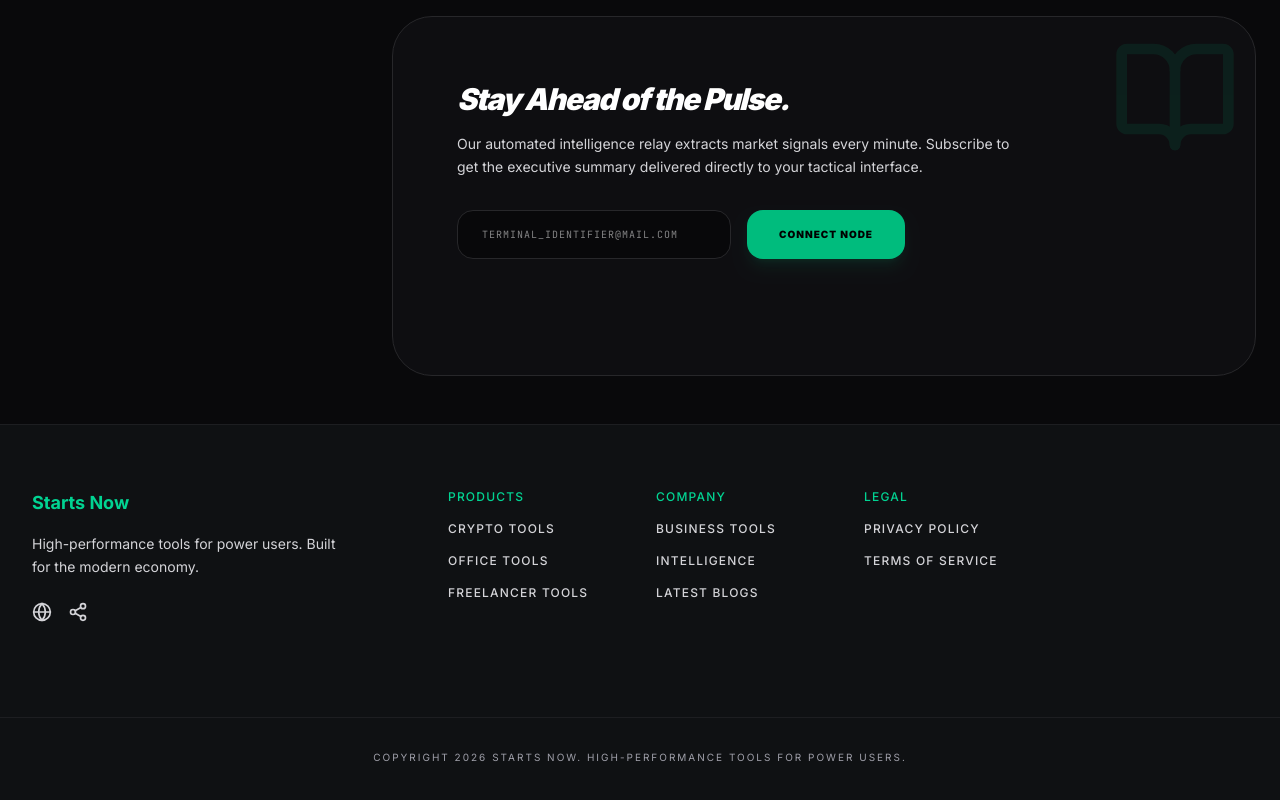
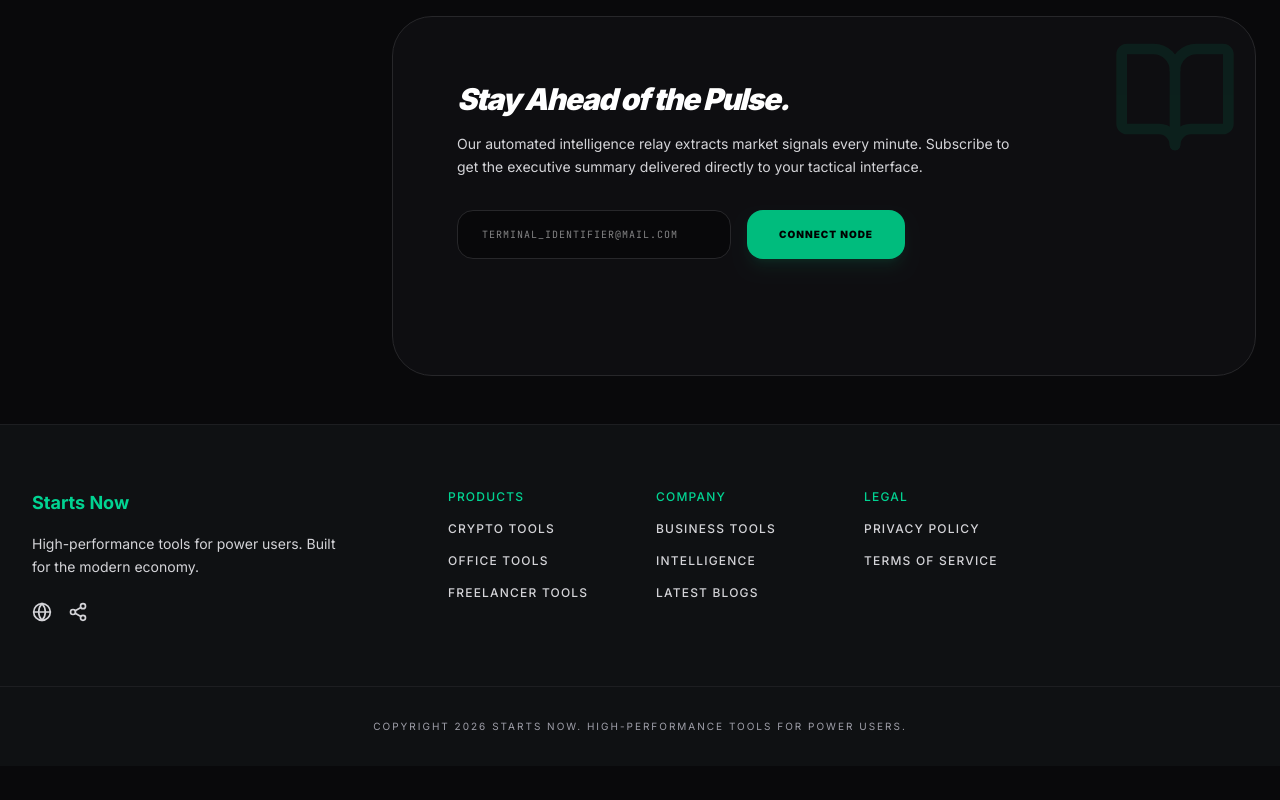
Before and after one commit to Muhammad-Nouman-09/Starts-Now-Online1, a Next.js app: page /blog in a window 1280 px wide. Shown: the part 2192-2992 px from the top of the page. After the commit the page ends 2958 px from the top, so only its background shows below. Built offline with nearby package versions, Linux system fonts and the light colour scheme; no server answers.

Commit message:
newcheck

```diff
--- a/app/blog/[id]/page.tsx
+++ b/app/blog/[id]/page.tsx
@@ -43,8 +43,12 @@ export default async function BlogPostDetailPage({ params }: { params: Promise<{
                   </div>
                </div>
                <div className="flex gap-4">
-                  <button className="flex-1 md:flex-none p-3 bg-zinc-900 rounded-xl border border-zinc-800 hover:text-emerald-500 transition-all flex items-center justify-center"><Share2 className="w-4 h-4" /></button>
-                  <button className="flex-1 md:flex-none p-3 bg-zinc-900 rounded-xl border border-zinc-800 hover:text-indigo-500 transition-all flex items-center justify-center"><MessageSquare className="w-4 h-4" /></button>
+                  <button className="flex-1 md:flex-none p-3 bg-zinc-900 rounded-xl border border-zinc-800 hover:text-emerald-500 transition-all flex items-center justify-center" aria-label="Open menu">
+                    <Share2 className="w-4 h-4" />
+                  </button>
+                  <button className="flex-1 md:flex-none p-3 bg-zinc-900 rounded-xl border border-zinc-800 hover:text-indigo-500 transition-all flex items-center justify-center" aria-label="Comment">
+                    <MessageSquare className="w-4 h-4" />
+                  </button>
                </div>
             </div>
           </header>
--- a/app/blog/page.tsx
+++ b/app/blog/page.tsx
@@ -58,10 +58,10 @@ export default function BlogPage() {
                    Intelligence Sectors
                 </h3>
                 <div className="flex gap-1 lg:hidden">
-                  <button onClick={() => scrollSectors('left')} className="w-6 h-6 rounded-full border border-zinc-800 flex items-center justify-center text-zinc-400 hover:text-emerald-500 transition-colors bg-zinc-950">
+                  <button onClick={() => scrollSectors('left')} className="w-6 h-6 rounded-full border border-zinc-800 flex items-center justify-center text-zinc-400 hover:text-emerald-500 transition-colors bg-zinc-950" aria-label="Scroll left">
                     <ChevronLeft className="w-3 h-3" />
                   </button>
-                  <button onClick={() => scrollSectors('right')} className="w-6 h-6 rounded-full border border-zinc-800 flex items-center justify-center text-zinc-400 hover:text-emerald-500 transition-colors bg-zinc-950">
+                  <button onClick={() => scrollSectors('right')} className="w-6 h-6 rounded-full border border-zinc-800 flex items-center justify-center text-zinc-400 hover:text-emerald-500 transition-colors bg-zinc-950" aria-label="Scroll right">
                     <ChevronRight className="w-3 h-3" />
                   </button>
                 </div>
--- a/app/calculator/page.tsx
+++ b/app/calculator/page.tsx
@@ -134,6 +134,7 @@ export default function ProfitCalculatorPage() {
                 <button
                   onClick={() => setBuyPrice(selectedCoin.usdPrice)}
                   className="text-[9px] uppercase tracking-tighter text-zinc-700 hover:text-emerald-500 transition-colors font-bold ml-2"
+                  aria-label="Set to Current Market Price"
                 >
                   Set to Current Market Price
                 </button>
@@ -157,6 +158,7 @@ export default function ProfitCalculatorPage() {
                        key={p}
                        onClick={() => setSellPrice(buyPrice * (1 + p/100))}
                        className="text-[9px] uppercase tracking-tighter text-zinc-700 hover:text-white transition-colors font-bold"
+                       aria-label={`Set exit price to ${p}% above entry price`}
                      >
                        +{p}%
                      </button>
--- a/app/login/page.tsx
+++ b/app/login/page.tsx
@@ -173,7 +173,8 @@ export default function LoginPage() {
 
             <button
               disabled={isLoading}
-              className="w-full bg-emerald-400 hover:bg-emerald-300 text-zinc-950 font-bold py-3 rounded-xl transition-all active:scale-95 flex items-center justify-center gap-2 group disabled:opacity-50 disabled:active:scale-100"
+              aria-label="Submit login form"
+              className="w-full bg-emerald-400 hover:bg-emerald-300 text-zinc-950 font-bold py-3 rounded-xl transition-all active:scale-95 flex items-center justify-center gap-2 group disabled:opacity-50 disabled:active:scale-100 "
             >
               {isLoading ? (
                 <div className="w-5 h-5 border-2 border-zinc-950 border-t-transparent rounded-full animate-spin" />
@@ -200,7 +201,8 @@ export default function LoginPage() {
               type="button"
               onClick={handleGoogleSignIn}
               disabled={providerLoading !== null}
-              className="flex w-full items-center justify-center gap-3 bg-zinc-950 border border-zinc-800 hover:border-zinc-700 py-2.5 rounded-xl transition-all group disabled:opacity-50"
+              aria-label="Sign in with Google"
+              className="flex w-full items-center justify-center gap-3 bg-zinc-950 border border-zinc-800 hover:border-zinc-700 py-2.5 rounded-xl transition-all group disabled:opacity-50 "
             >
               {providerLoading === "google" ? (
                 <div className="w-4 h-4 border-2 border-zinc-500 border-t-transparent rounded-full animate-spin" />
--- a/components/Footer.tsx
+++ b/components/Footer.tsx
@@ -3,45 +3,46 @@ import { Globe, Share2 } from "lucide-react";
 
 export default function Footer() {
   return (
-    <footer className="mt-auto min-h-[540px] md:min-h-[360px] w-full shrink-0 border-t border-zinc-800/60 bg-[#0F1113] flex flex-col">
-      <div className="grid grid-cols-2 md:grid-cols-4 lg:grid-cols-6 gap-8 px-6 md:px-8 py-16 max-w-7xl mx-auto w-full flex-1">
-        <div className="col-span-2 min-h-[164px]">
+   <footer className="w-full border-t border-zinc-800/60 bg-[#0F1113]">
+  <div className="grid grid-cols-2 md:grid-cols-4 lg:grid-cols-6 gap-8 px-6 md:px-8 py-16 max-w-7xl mx-auto w-full">
+
+    <div className="col-span-2">
       <span className="text-lg font-bold text-emerald-400 block mb-4">Starts Now</span>
       <p className="text-zinc-300 text-sm max-w-xs mb-6 leading-relaxed">
         High-performance tools for power users. Built for the modern economy.
       </p>
       <div className="flex gap-4">
-            <a href="#" aria-label="Visit our website" className="text-zinc-300 hover:text-emerald-400 transition-colors">
+        <a href="#" aria-label="Visit our website" className="text-zinc-300 hover:text-emerald-400">
           <Globe className="w-5 h-5" />
         </a>
-            <a href="#" aria-label="Share on social media" className="text-zinc-300 hover:text-emerald-400 transition-colors">
+        <a href="#" aria-label="Share on social media" className="text-zinc-300 hover:text-emerald-400">
           <Share2 className="w-5 h-5" />
         </a>
       </div>
     </div>
 
-        <div className="flex min-h-[148px] flex-col gap-4">
+        <div className="flex flex-col gap-4">
           <span className="text-xs font-medium uppercase tracking-widest text-emerald-400">Products</span>
           <Link href="/market" className="text-zinc-300 text-xs font-medium uppercase tracking-widest hover:text-emerald-400 transition-colors">Crypto Tools</Link>
           <Link href="#" className="text-zinc-300 text-xs font-medium uppercase tracking-widest hover:text-emerald-400 transition-colors">Office Tools</Link>
           <Link href="#" className="text-zinc-300 text-xs font-medium uppercase tracking-widest hover:text-emerald-400 transition-colors">Freelancer Tools</Link>
         </div>
 
-        <div className="flex min-h-[148px] flex-col gap-4">
+        <div className="flex flex-col gap-4">
           <span className="text-xs font-medium uppercase tracking-widest text-emerald-400">Company</span>
           <Link href="#" className="text-zinc-300 text-xs font-medium uppercase tracking-widest hover:text-emerald-400 transition-colors">Business Tools</Link>
           <Link href="/blog" className="text-zinc-300 text-xs font-medium uppercase tracking-widest hover:text-emerald-400 transition-colors">Intelligence</Link>
           <Link href="/blog" className="text-zinc-300 text-xs font-medium uppercase tracking-widest hover:text-emerald-400 transition-colors">Latest Blogs</Link>
         </div>
 
-        <div className="flex min-h-[92px] flex-col gap-4">
+        <div className="flex  flex-col gap-4">
           <span className="text-xs font-medium uppercase tracking-widest text-emerald-400">Legal</span>
           <Link href="/privacy" className="text-zinc-300 text-xs font-medium uppercase tracking-widest hover:text-emerald-400 transition-colors">Privacy Policy</Link>
           <Link href="/terms" className="text-zinc-300 text-xs font-medium uppercase tracking-widest hover:text-emerald-400 transition-colors">Terms of Service</Link>
         </div>
       </div>
 
-      <div className="max-w-7xl mx-auto w-full px-6 md:px-8 py-8 border-t border-zinc-800/60 text-center min-h-[97px]">
+        <div className="max-w-7xl mx-auto w-full px-6 md:px-8 py-8 border-t border-zinc-800/60 text-center">
     <p className="text-zinc-400 text-[10px] uppercase tracking-[0.2em]">
       Copyright 2026 Starts Now. High-performance tools for power users.
     </p>
--- a/components/HeroSearch.tsx
+++ b/components/HeroSearch.tsx
@@ -42,7 +42,8 @@ export default function HeroSearch() {
         </div>
         <button
           type="submit"
-          className="bg-emerald-400 hover:bg-emerald-300 text-zinc-950 px-8 py-3 rounded-lg text-sm font-bold uppercase tracking-wider transition-colors shrink-0"
+          aria-label="Find tool"
+          className="bg-emerald-400 hover:bg-emerald-300 text-zinc-950 px-8 py-3 min-h-[48px] rounded-lg text-sm font-bold uppercase tracking-wider transition-colors shrink-0"
         >
           Find Tool
         </button>
```
Also changed, not shown: components/AppLayout.tsx (+6 -1 lines). Lines whose indentation alone changed are shown as unchanged.
